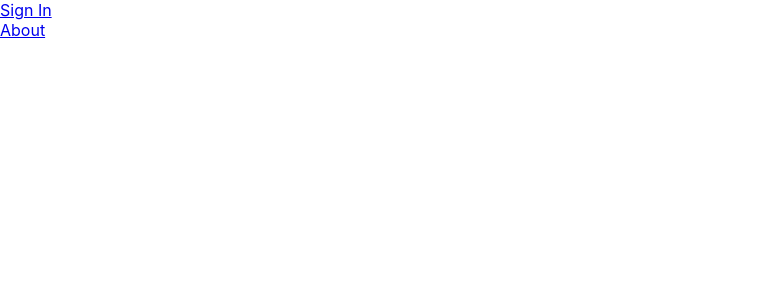
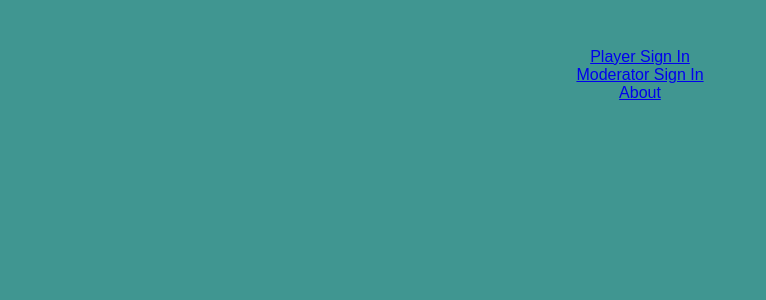
Before and after one commit to C14H14N2O4/jeopardy, a React (Create React App) app in the folder jeopardy_client/: page / in a window 1280 px wide. Shown: the top 300 px of the page, without its empty margins (0-766 px from the left). Built offline with nearby package versions, Linux system fonts and the light colour scheme.

Commit message:
added a moderator route

```diff
--- a/jeopardy_client/package.json
+++ b/jeopardy_client/package.json
@@ -5,7 +5,7 @@
   "dependencies": {
     "@emotion/react": "^11.9.0",
     "@emotion/styled": "^11.8.1",
-    "@mui/material": "^5.8.0",
+    "@mui/material": "^5.8.1",
     "@mui/styled-engine-sc": "^5.8.0",
     "@testing-library/jest-dom": "^5.16.4",
     "@testing-library/react": "^13.2.0",
--- a/jeopardy_client/src/App.js
+++ b/jeopardy_client/src/App.js
@@ -1,11 +1,15 @@
 import { Link } from "react-router-dom"
+import './styles/App.css'
 
 export default function App() {
   return (
     <div className="App">
      <div>
        <nav>
-          <Link to="/sign">Sign In</Link>
+          <Link to="/player">Player Sign In</Link>
+      </nav>
+      <nav>
+          <Link to="/moderator">Moderator Sign In</Link>
       </nav>
       <nav>
           <Link to="/about">About</Link>
--- a/jeopardy_client/src/index.css
+++ /dev/null
@@ -1,13 +0,0 @@
-body {
-  margin: 0;
-  font-family: -apple-system, BlinkMacSystemFont, 'Segoe UI', 'Roboto', 'Oxygen',
-    'Ubuntu', 'Cantarell', 'Fira Sans', 'Droid Sans', 'Helvetica Neue',
-    sans-serif;
-  -webkit-font-smoothing: antialiased;
-  -moz-osx-font-smoothing: grayscale;
-}
-
-code {
-  font-family: source-code-pro, Menlo, Monaco, Consolas, 'Courier New',
-    monospace;
-}
--- a/jeopardy_client/src/index.js
+++ b/jeopardy_client/src/index.js
@@ -5,18 +5,19 @@ import {
   Routes,
   Route,
 } from "react-router-dom"
-import './index.css';
 import App from './App';
-import Sign from './routes/Sign'
+import Player from './routes/Player'
 import About from './routes/About'
 import Button from './routes/Button'
+import Moderator from './routes/Moderator'
 
 const root = ReactDOM.createRoot(document.getElementById('root'));
 root.render(
   <BrowserRouter>
     <Routes>
       <Route path="/" element={<App />} />
-      <Route path="/sign" element={<Sign/>}/>
+      <Route path="/player" element={<Player/>}/>
+      <Route path="/moderator" element={<Moderator/>}/>
       <Route path="/about" element={<About />} />
       <Route path="/button" element={<Button />} />
     </Routes>
--- /dev/null
+++ b/jeopardy_client/src/routes/Moderator.js
@@ -0,0 +1,7 @@
+export default function Moderator() {
+    return (
+        <div>
+            Moderator
+        </div>
+    );
+}
--- a/jeopardy_client/src/routes/Sign.js
+++ b/jeopardy_client/src/routes/Player.js
@@ -1,5 +1,5 @@
 import SignIn from "../components/SignIn";
-export default function Sign() {
+export default function Player() {
     return (
         <div>
             <SignIn/>
--- /dev/null
+++ b/jeopardy_client/src/styles/App.css
@@ -0,0 +1,7 @@
+body {
+    background-color: #409691;
+    color: aquamarine;
+    padding: 40px;
+    font-family: Arial, Helvetica, sans-serif;
+    text-align: center;
+}
```
Also changed, not shown: 1 other file (tests, documents, lock files or other folders).
